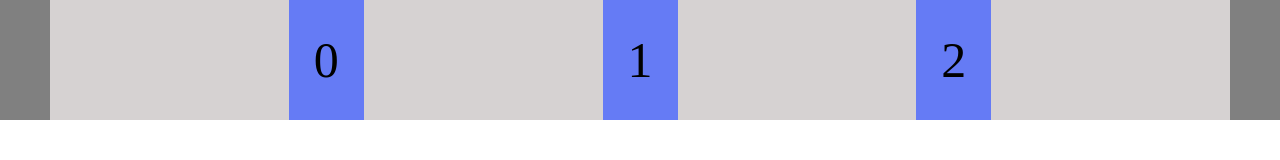
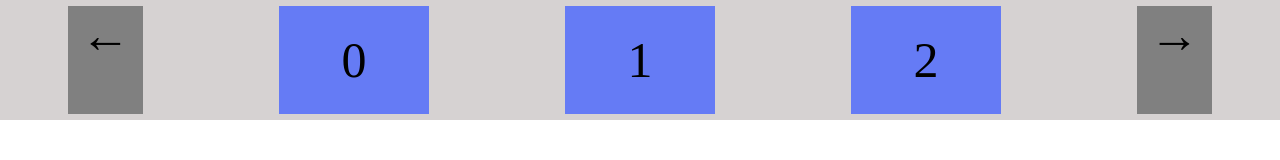
Before and after one commit to justinrkinsman/carouselProject, a plain HTML site: page index.html in a window 1280 px wide. Drawn offline with Linux system fonts and the light colour scheme.

Commit message:
Add partial functionality to buttons

```diff
--- a/index.html
+++ b/index.html
@@ -11,11 +11,11 @@
 <body>
     <div id="wholeShebang">
         <div id="carousel">
-            <div id="leftArrow"></div>
+            <div id="leftArrow" onclick="leftArrowFunction()">&#8592;</div>
             <div id="displayImage0">0</div>
             <div id="displayImage1">1</div>
             <div id="displayImage2">2</div>
-            <div id="rightArrow"></div>
+            <div id="rightArrow" onclick="rightArrowFunction()">&#8594;</div>
         </div>
     </div>
 </body>
--- a/javascript.js
+++ b/javascript.js
@@ -1,4 +1,12 @@
-let myFunction = (function(e) {
+let leftArrowFunction = function(){
+    console.log('Left')
+}
+
+let rightArrowFunction = function(){
+    console.log('Right')
+}
+
+/*let myFunction = (function(e) {
     let index = e.target.classList[0].slice(-1)
     let div = document.getElementById(`myDropdown${index}`)
     div.classList.toggle('show')
@@ -16,4 +24,4 @@ window.onclick = function(event) {
             }
         }
     }
-}
+}*/
--- a/style.css
+++ b/style.css
@@ -1,13 +1,19 @@
 #carousel {
     display: flex;
     background-color: rgb(214, 210, 210);
-    justify-content: space-between;
+    justify-content: space-around;
+    align-items: center;
+    height: 15vh;
 }
 
 #leftArrow, #rightArrow {
+    display: flex;
     background-color: gray;
-    height: 15vh;
-    width: 50px;
+    height: 90%;
+    width: 75px;
+    font-size: 50px;
+    justify-content: center;
+    align-content: center;
 }
 
 html, body {
@@ -17,10 +23,11 @@ html, body {
 [id^="displayImage"]{
     display: flex;
     background-color: rgb(101, 123, 245);
-    width: 75px;
+    width: 150px;
     justify-content: center;
     align-items: center;
-    font-size: 50px
+    font-size: 50px;
+    height: 90%;
 }
 
 /*.dropbtn0, .dropbtn1 {
```
